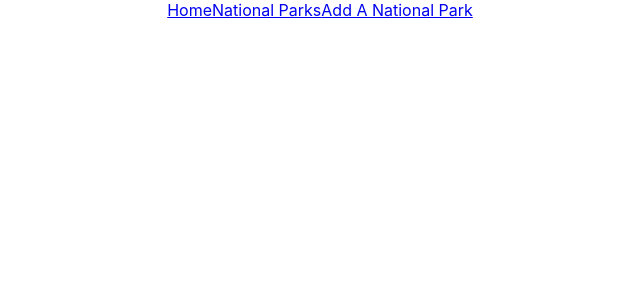
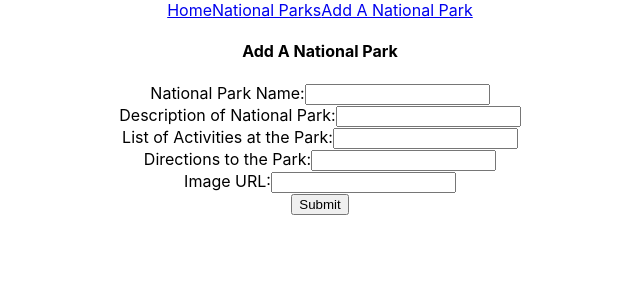
Before and after one commit to nicholasykng/nationalpark, a React (Create React App) app in the folder client/: page /new in a window 1280 px wide. Shown: the top 300 px of the page, without its empty margins (320-960 px from the left). Built offline with nearby package versions, Linux system fonts and the light colour scheme.

Commit message:
added ability to add new parks

```diff
--- a/client/src/App.js
+++ b/client/src/App.js
@@ -5,7 +5,7 @@ import './App.css';
 import Home from './components/Home'
 import Parks from './containers/Parks'
 import ParkShow from './containers/ParkShow'
-//import ParkNew from './containers/ParkNew'<Route exact path="/new" component={ParkNew} />
+import ParkNew from './containers/ParkNew'
 
 function App() {
   return (
@@ -16,6 +16,7 @@ function App() {
       <Route exact path="/" component={Home} />
       <Route exact path="/parks" component={Parks} />
       <Route path="/parks/:parkId" component={ParkShow} />
+      <Route exact path="/new" component={ParkNew} />
       </Switch>
       </div>
     </Router>
--- /dev/null
+++ b/client/src/actions/createPark.js
@@ -0,0 +1,22 @@
+export const createPark = (park) => {
+    return dispatch => {
+        return fetch('http://localhost:3000/parks', {
+            method: 'POST',
+            headers: {
+                "Content-Type": 'application/json'
+            },
+            body: JSON.stringify({park: park})
+        })
+        .then(response => response.json())
+        .then(park => {
+            dispatch(addPark(park))
+        })
+    }
+}
+
+const addPark = park => {
+    return {
+        type: "ADD_PARK",
+        park
+    }
+}
--- a/client/src/containers/ParkNew.js
+++ b/client/src/containers/ParkNew.js
@@ -1,4 +1,6 @@
 import React, {Component} from 'react'
+import {createPark} from '../actions/createPark'
+import {connect} from 'react-redux'
 
 class ParkNew extends Component {
     state = {
@@ -13,6 +15,15 @@ class ParkNew extends Component {
     }
     handleOnSubmit = event => {
         event.preventDefault()
+        this.props.createPark(this.state)
+        this.setState({
+            name: "",
+            description: "",
+            activities: "",
+            directions: "",
+            images: ""
+        })
+        this.props.history.push('/parks')
     }
     render () {
         return (
@@ -20,18 +31,19 @@ class ParkNew extends Component {
                 <h4>Add A National Park</h4>
                 <form onSubmit={this.handleOnSubmit}>
                     <label>National Park Name:</label>
-                    <input type="text" name="name" value={this.state.name} onChange={this.handleOnChange} />
+                    <input type="text" name="name" value={this.state.name} onChange={this.handleOnChange} /><br></br>
                     <label>Description of National Park:</label>
-                    <input type="textarea" name="description" value={this.state.description} onChange={this.handleOnChange} />
+                    <input type="textarea" name="description" value={this.state.description} onChange={this.handleOnChange} /><br></br>
                     <label>List of Activities at the Park:</label>
-                    <input type="textarea" name="activities" value={this.state.activities} onChange={this.handleOnChange} />
+                    <input type="textarea" name="activities" value={this.state.activities} onChange={this.handleOnChange} /><br></br>
                     <label>Directions to the Park:</label>
-                    <input type="textarea" name="directions" value={this.state.directions} onChange={this.handleOnChange} />
+                    <input type="textarea" name="directions" value={this.state.directions} onChange={this.handleOnChange} /><br></br>
                     <label>Image URL:</label>
-                    <input type="text" name="images" value={this.state.images} onChange={this.handleOnChange} />
+                    <input type="text" name="images" value={this.state.images} onChange={this.handleOnChange} /><br></br>
                     <input type="submit"></input>
                 </form>
             </div>
         )
     }
 }
+export default connect(null, {createPark})(ParkNew)
--- a/client/src/reducers/parksReducer.js
+++ b/client/src/reducers/parksReducer.js
@@ -6,6 +6,8 @@ const parksReducer = (state = [], action) => {
             return action.parks
         case "FETCH_PARK":
             return action.park
+        case "ADD_PARK":
+            return state.concat(action.park)
         case "REMOVE_PARKS":
             return state.filter(park => park.id !== action.id)
         default:
```
